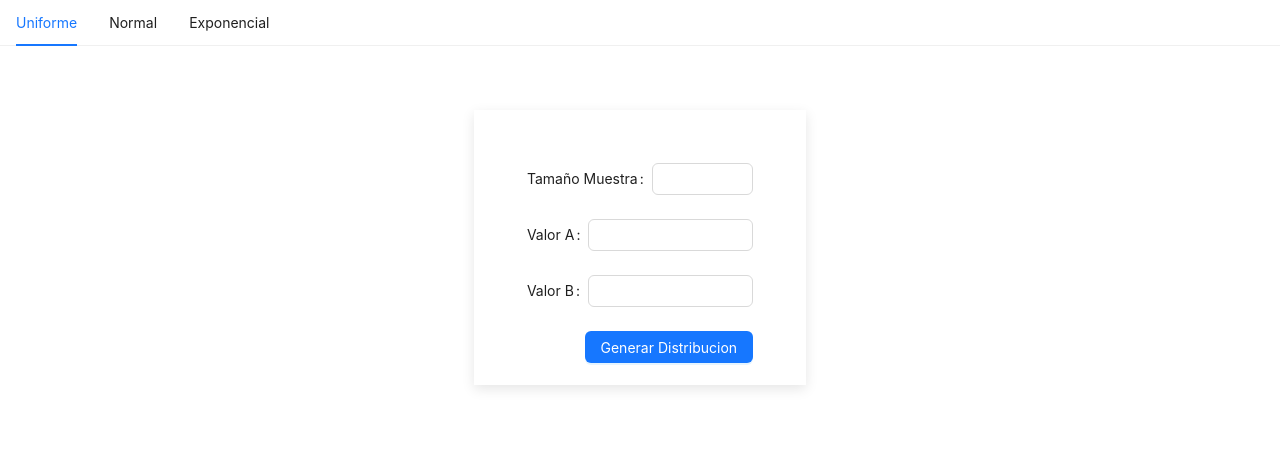
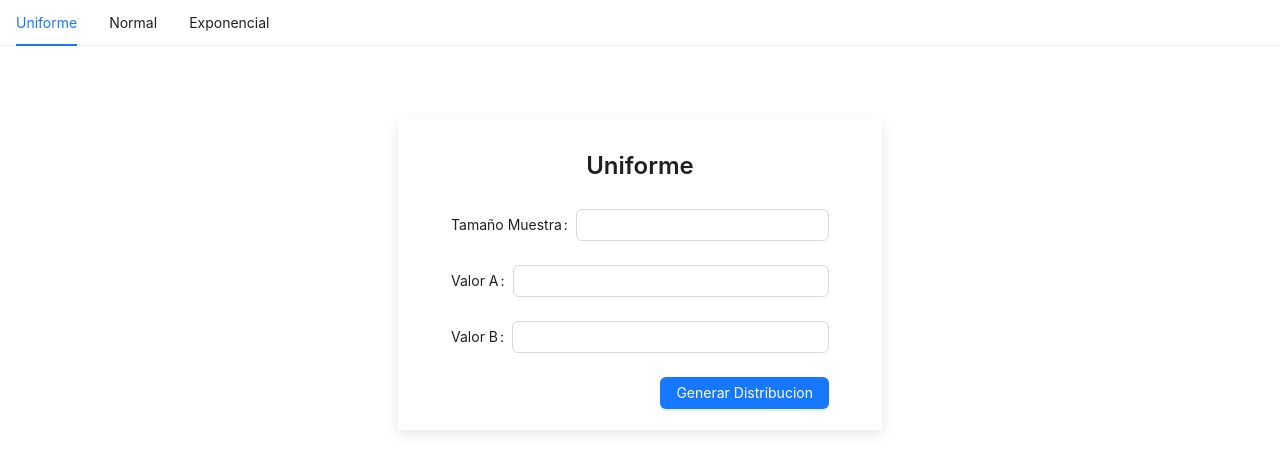
Before and after one commit to valenmartini/tp-2-sim, a React (Create React App) app: page / in a window 1280 px wide. Both pictures are taken after a click on the item "Uniforme". Shown: the top 472 px of the page. Built offline with nearby package versions, Linux system fonts and the light colour scheme.

Commit message:
mejora estructura vistas - limpieza codigo

```diff
--- a/src/components/DistribucionForm/DistribucionForm.jsx
+++ b/src/components/DistribucionForm/DistribucionForm.jsx
@@ -1,10 +1,23 @@
-
+import { Col } from "antd";
+import Title from "antd/es/typography/Title";
 import React from "react";
 
 export const DistribucionForm = (props) => {
   return (
-    <div style={{margin: '5% 37% 0 37%', padding: '40pt',paddingBottom: '10pt', boxShadow: 'rgba(0, 0, 0, 0.1) 0px 4px 12px'}}>
-      {props.children}
-    </div>
+    <Col span={10}>
+      <div
+        style={{
+          margin: '15pt',
+          marginTop: '40pt',
+          padding: "40pt",
+          paddingTop: '5pt',
+          paddingBottom: "10pt",
+          boxShadow: "rgba(0, 0, 0, 0.1) 0px 4px 12px",
+        }}
+      >
+        <Title level={3} style={{textAlign: 'center', marginBottom: '20pt'}}>{props.title}</Title>
+        {props.children}
+      </div>
+    </Col>
   );
 };
--- a/src/components/Histograma/Histograma.jsx
+++ b/src/components/Histograma/Histograma.jsx
@@ -1,9 +1,8 @@
 import { Select } from "antd";
 import React, { useEffect, useState } from "react";
-import Histogram from "react-chart-histogram";
 import { Bar, BarChart, CartesianGrid, Tooltip, XAxis, YAxis } from "recharts";
 
-const inicializarHistograma = (data, intervalos, setAmplitudIntervalos) => {
+const inicializarHistograma = (data, intervalos) => {
   let max = 0;
   let min = 0;
   if (data.length > 500000) {
@@ -83,17 +82,11 @@ const CustomTooltip = ({payload, label, active}) => {
 export const Histograma = (props) => {
   const [data, setData] = useState(props.distribucion);
   const [intervalos, setIntervalos] = useState(10);
-  const [amplitudIntervalo, setAmplitudIntervalos] = useState();
   const [dataHistograma, setDataHistograma] = useState();
-  const options = {
-    xLabel: "az",
-    fillColor: "#00B3C9",
-    strokeColor: "#00B3C9",
-  };
 
   useEffect(() => {
     setDataHistograma(
-      inicializarHistograma(data, intervalos, setAmplitudIntervalos)
+      inicializarHistograma(data, intervalos)
     );
   }, [data]);
 
@@ -103,15 +96,9 @@ export const Histograma = (props) => {
 
   useEffect(() => {
     setDataHistograma(
-      inicializarHistograma(data, intervalos, setAmplitudIntervalos)
+      inicializarHistograma(data, intervalos)
     );
   }, [intervalos]);
-
-  const prueba = () => {
-    let data = [...dataHistograma];
-    data.push({ count: 0 });
-    return data.map((data) => data.count);
-  };
 
   return (
     <>
@@ -128,17 +115,8 @@ export const Histograma = (props) => {
             <YAxis />
             <Tooltip  content={<CustomTooltip/>}  />
             <CartesianGrid stroke="#ccc" strokeDasharray="5 5" />
-            <Bar dataKey="frecuencia" fill="#8884d8" barSize={30} />
+            <Bar dataKey="frecuencia" fill="#8884d8" barSize={120} />
           </BarChart>
-          {/*           <Histogram
-            xLabels={dataHistograma.map((data) =>
-              (Number(data.start + data.end) / 2).toFixed(4)
-            )}
-            yValues={prueba()}
-            width="810"
-            height="500"
-            options={options}
-          /> */}
           <Select
             defaultValue={10}
             style={{ width: 160 }}
--- a/src/components/TablaResultados/TablaResultados.jsx
+++ b/src/components/TablaResultados/TablaResultados.jsx
@@ -1,15 +1,17 @@
-import { Table } from "antd";
+import { Col, Table } from "antd";
 import React from "react";
 
 const columns = [{ title: "Valores", dataIndex: "valores", key: "valores" }];
 
 export const TablaResultados = (props) => {
   return (
+    <Col span={12}>
     <Table
       columns={columns}
       dataSource={props.data.map((data, index) => {
         return { key: index, valores: Number(data).toFixed(4) };
       })}
     />
+    </Col>
   );
 };
--- a/src/components/vistas/Exponencial.jsx
+++ b/src/components/vistas/Exponencial.jsx
@@ -1,6 +1,6 @@
 import React, { useEffect, useState } from "react";
 import { DistribucionForm } from "../DistribucionForm/DistribucionForm";
-import { Button, Form, Input } from "antd";
+import { Button, Form, Input, Row } from "antd";
 import { generarDistribucionExponencial } from "../Procesos/calculoExponencial";
 import { Histograma } from "../Histograma/Histograma";
 import { TablaResultados } from "../TablaResultados/TablaResultados";
@@ -12,14 +12,15 @@ export const Exponencial = () => {
   const [distribucion, setDistribucion] = useState();
 
   const generarDistribucion = () => {
-    if (muestra <= 1000000 && muestra > 0 && media > 0) {
+    if (muestra <= 1000000 && muestra > 0 && media) {
       setDistribucion(generarDistribucionExponencial(muestra, media));
     }
   };
 
   return (
     <div>
-      <DistribucionForm>
+      <Row gutter={16} justify={"center"} style={{marginTop: '15pt'}}>
+        <DistribucionForm title='Exponencial'>
           <Form.Item label="Tamaño Muestra" name="Tamaño Muestra">
             <Input
               value={muestra}
@@ -29,10 +30,15 @@ export const Exponencial = () => {
           <Form.Item label="Media" name="media">
             <Input value={media} onChange={(e) => setMedia(e.target.value)} />
           </Form.Item>
-        <div style={{position: 'relative', height: '40px'}}>
-        <Form.Item style={{ position: 'absolute', right: '0' }}>
+          <div style={{ position: "relative", height: "40px" }}>
+            <Form.Item style={{ position: "absolute", right: "0" }}>
               {distribucion && (
-            <Button type="link" onClick={()=>{exportToCsv(distribucion)}}>
+                <Button
+                  type="link"
+                  onClick={() => {
+                    exportToCsv(distribucion);
+                  }}
+                >
                   Exportar CSV
                 </Button>
               )}
@@ -42,11 +48,12 @@ export const Exponencial = () => {
             </Form.Item>
           </div>
         </DistribucionForm>
+        {distribucion && <TablaResultados data={distribucion} />}
+      </Row>
       {distribucion && (
-        <div>
+        <Row>
           <Histograma distribucion={distribucion} />
-          <TablaResultados data={distribucion} />
-        </div>
+        </Row>
       )}
     </div>
   );
--- a/src/components/vistas/Normal.jsx
+++ b/src/components/vistas/Normal.jsx
@@ -1,6 +1,6 @@
 import React, { useEffect, useState } from "react";
 import { DistribucionForm } from "../DistribucionForm/DistribucionForm";
-import { Button, Form, Input } from "antd";
+import { Button, Form, Input, Row } from "antd";
 import { generarDistribucionNormal } from "../Procesos/calculoNormal";
 import { Histograma } from "../Histograma/Histograma";
 import { TablaResultados } from "../TablaResultados/TablaResultados";
@@ -16,7 +16,7 @@ export const Normal = () => {
     if (
       muestra <= 1000000 &&
       muestra > 0 &&
-      media > 0 &&
+      media &&
       Number(valores.desviacion) > 0
     ) {
       setDistribucion(
@@ -27,7 +27,7 @@ export const Normal = () => {
 
   const handleChangeDesviacion = (e) => {
     let { value } = e.target;
-    value = value.replace(",",".")
+    value = value.replace(",", ".");
     const varianz = Number(Math.pow(Number(value), 2));
     const parsedValue = parseFloat(varianz);
     const hasDecimals = parsedValue % 1 !== 0;
@@ -42,7 +42,7 @@ export const Normal = () => {
 
   const handleChangeVarianza = (e) => {
     let { value } = e.target;
-    value = value.replace(",",".")
+    value = value.replace(",", ".");
     const desv = Number(Math.sqrt(Number(value)));
     const parsedValue = parseFloat(desv);
     const hasDecimals = parsedValue % 1 !== 0;
@@ -55,11 +55,10 @@ export const Normal = () => {
     });
   };
 
-  console.log(valores);
-
   return (
     <div>
-      <DistribucionForm>
+      <Row gutter={16} justify={"center"} style={{marginTop: '15pt'}}>
+        <DistribucionForm title="Normal">
           <Form.Item label="Tamaño Muestra" name="Tamaño Muestra">
             <Input
               value={muestra}
@@ -103,11 +102,12 @@ export const Normal = () => {
             </Form.Item>
           </div>
         </DistribucionForm>
+        {distribucion && <TablaResultados data={distribucion} />}
+      </Row>
       {distribucion && (
-        <div>
+        <Row>
           <Histograma distribucion={distribucion} />
-          <TablaResultados data={distribucion} />
-        </div>
+        </Row>
       )}
     </div>
   );
--- a/src/components/vistas/Uniforme.jsx
+++ b/src/components/vistas/Uniforme.jsx
@@ -1,7 +1,7 @@
 import React, { useEffect, useState } from "react";
 import { DistribucionForm } from "../DistribucionForm/DistribucionForm";
 import { generarDistribucionUniforme } from "../Procesos/calculoUniforme";
-import { Button, Form, Input } from "antd";
+import { Button, Form, Input, Row } from "antd";
 import { Histograma } from "../Histograma/Histograma";
 import { TablaResultados } from "../TablaResultados/TablaResultados";
 import { exportToCsv } from "../ExportadorCSV/ExportadorCSV";
@@ -13,7 +13,11 @@ export const Uniforme = () => {
 
   const generarDistribucion = () => {
     console.log(muestra);
-    if (muestra <= 1000000 && muestra > 0 && valoresUniformes.A < valoresUniformes.B) {
+    if (
+      muestra <= 1000000 &&
+      muestra > 0 &&
+      valoresUniformes.A < valoresUniformes.B
+    ) {
       setDistribucion(
         generarDistribucionUniforme(
           muestra,
@@ -26,7 +30,8 @@ export const Uniforme = () => {
 
   return (
     <>
-      <DistribucionForm>
+      <Row gutter={15} justify={"center"} style={{ marginTop: "15pt" }}>
+        <DistribucionForm title="Uniforme">
           <Form.Item label="Tamaño Muestra" name="Tamaño Muestra">
             <Input
               value={muestra}
@@ -55,10 +60,15 @@ export const Uniforme = () => {
               }
             />
           </Form.Item>
-        <div style={{position: 'relative', height: '40px'}}>
-        <Form.Item style={{ position: 'absolute', right: '0' }}>
+          <div style={{ position: "relative", height: "40px" }}>
+            <Form.Item style={{ position: "absolute", right: "0" }}>
               {distribucion && (
-            <Button type="link" onClick={()=>{exportToCsv(distribucion)}}>
+                <Button
+                  type="link"
+                  onClick={() => {
+                    exportToCsv(distribucion);
+                  }}
+                >
                   Exportar CSV
                 </Button>
               )}
@@ -68,11 +78,12 @@ export const Uniforme = () => {
             </Form.Item>
           </div>
         </DistribucionForm>
+        {distribucion && <TablaResultados data={distribucion} />}
+      </Row>
       {distribucion && (
-        <div>
+        <Row>
           <Histograma distribucion={distribucion} />
-            <TablaResultados data={distribucion} />
-        </div>
+        </Row>
       )}
     </>
   );
```
Lines whose indentation alone changed are shown as unchanged.
